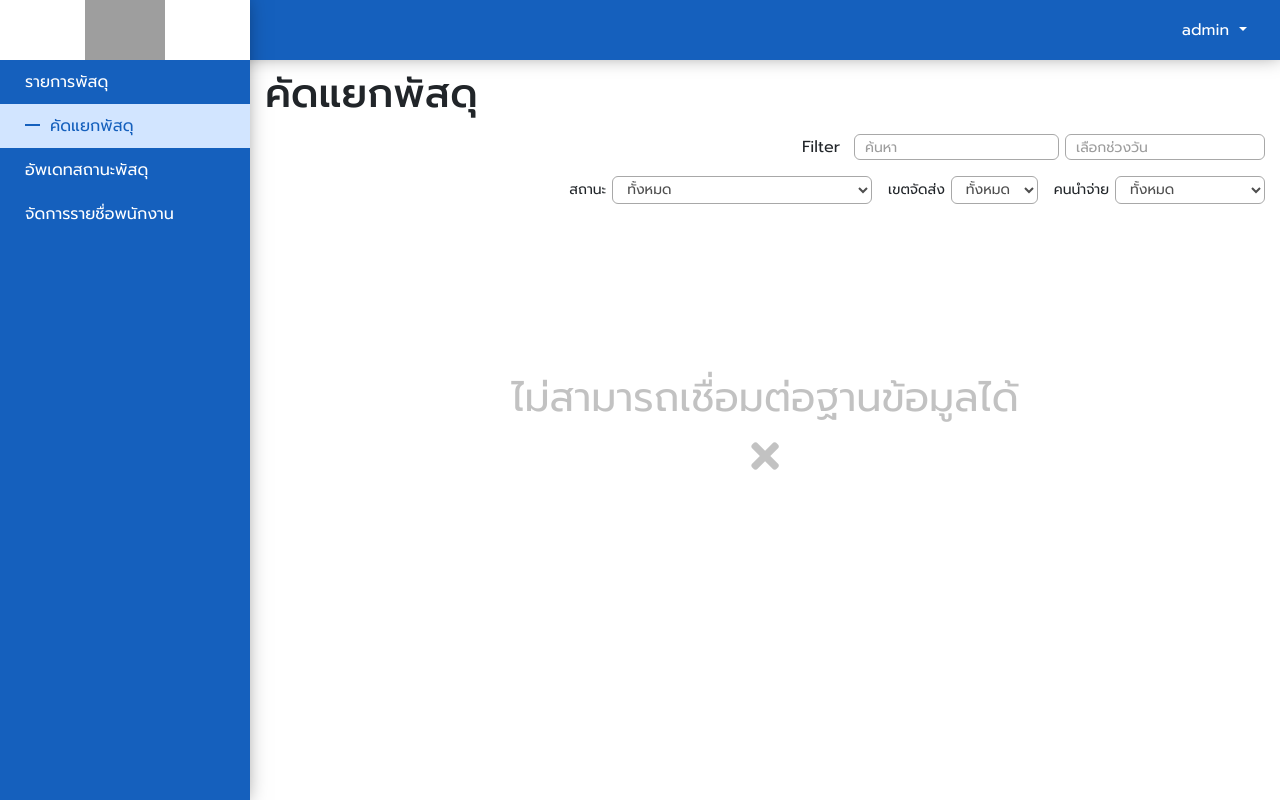
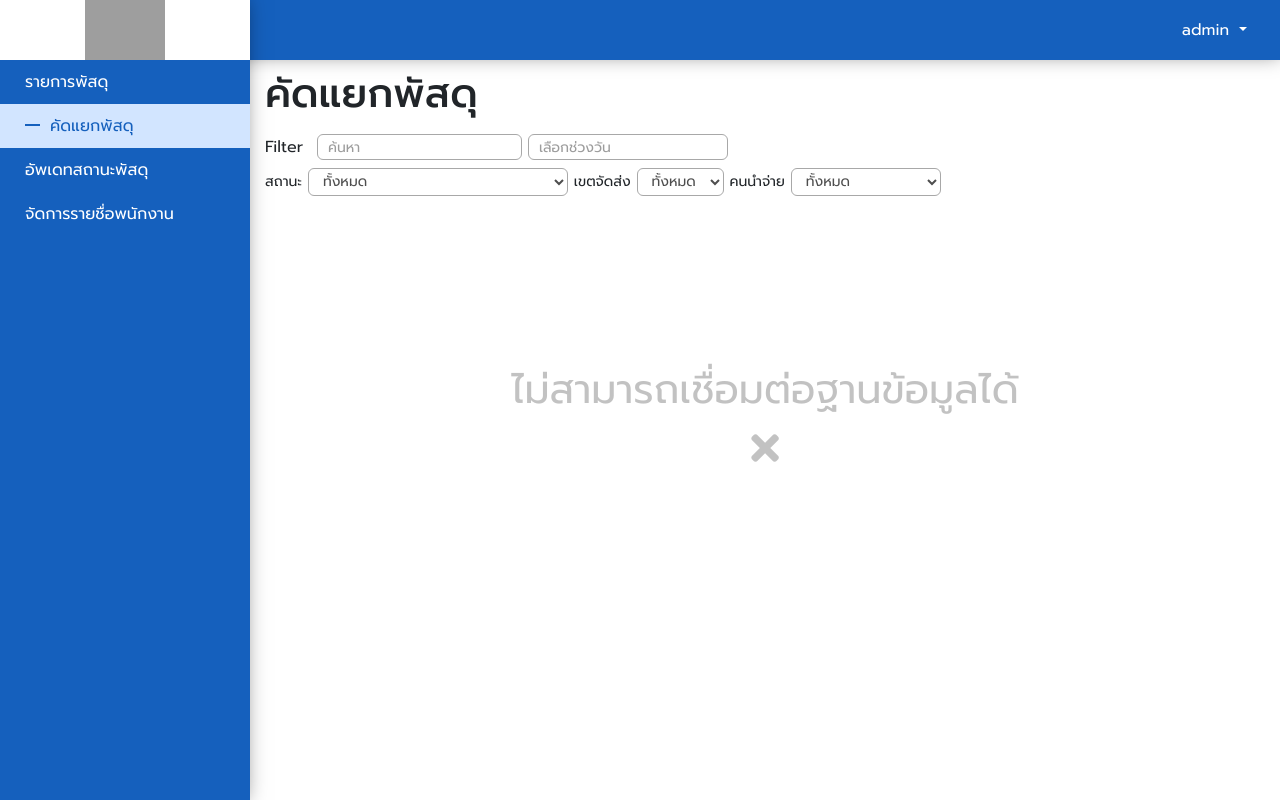
Before and after one commit to Tent-Dev/Shipping, a PHP site: page /page/sort_mail.php in a window 1280 px wide. Run offline with PHP 8.4, Linux system fonts and the light colour scheme; a user stored in the database is signed in; data comes from the database, SQL or seed files in the repository; some libraries are stand-ins or nearby versions; grey boxes are pictures that could not be loaded.

Commit message:
update css

```diff
--- a/css/main_custom.css
+++ b/css/main_custom.css
@@ -45,7 +45,6 @@
 }
 
 .filter-title {
-  margin-left: 10px;
   font-size: 14px;
 }
 
--- a/page/sort_mail.php
+++ b/page/sort_mail.php
@@ -45,12 +45,12 @@ include("auth_onpage.php");
                 </div>
             </div>
             <div class="row mt-2 mb-4">
-                <div class="col-12 text-right">
+                <div class="col-12">
                     <span class="mr-2">Filter</span>
                     <input class="filter" type="text" name="search" id="search" placeholder="ค้นหา">
-                    <input class="filter datepicker" type="text" name="filter_date" id="filter_date" placeholder="เลือกช่วงวัน" readonly>
+                    <input class="filter datepicker mt-2 mt-lg-0" type="text" name="filter_date" id="filter_date" placeholder="เลือกช่วงวัน" readonly>
                 </div>
-                <div class="col-12 mt-3 text-right">
+                <div class="col-12 mt-2">
                     <span class="filter-title">สถานะ</span>
                     <select class="filter" name="filter_status" id="filter_status" onchange="filterStatus(this.value)">
                         <option value="" selected>ทั้งหมด</option>
@@ -59,12 +59,14 @@ include("auth_onpage.php");
                         <option value="success">พัสดุถูกนำส่งถึงมือผู้รับเรียบร้อยแล้ว</option>
                         <option value="return_distribution_center">พัสดุถูกตีกลับสู่ศูนย์กระจายสินค้า</option>
                     </select>
+                    <br class="d-block d-lg-none">
                     <span class="filter-title">เขตจัดส่ง</span>
-                    <select class="filter" name="filter_district" id="filter_district">
+                    <select class="filter mt-2 mt-lg-0" name="filter_district" id="filter_district">
                         <option value="" selected>ทั้งหมด</option>
                     </select>
+                    <br class="d-block d-lg-none">
                     <span class="filter-title">คนนำจ่าย</span>
-                    <select class="filter" name="filter_shipper" id="filter_shipper" onchange="filterShipper(this.value)">
+                    <select class="filter mt-2 mt-lg-0" name="filter_shipper" id="filter_shipper" onchange="filterShipper(this.value)">
                         <option value="" selected>ทั้งหมด</option>
                         <option value="0">ยังไม่ระบุคนนำจ่าย</option>
                     </select>
@@ -81,6 +83,7 @@ include("auth_onpage.php");
             </div>
         </div>
 
+        <div class="container">
             <div class="row">
                 <div class="col-12 my-3">
                     <nav aria-label="Page navigation">
@@ -88,6 +91,7 @@ include("auth_onpage.php");
                             <div class="main_pagination"></div>
                         </ul>
                     </nav>
+                </div>
             </div>
         </div>
 
```
Also changed, not shown: page/lists.php (+4 -3 lines), page/update_status.php (+6 -4 lines). Lines whose indentation alone changed are shown as unchanged.
